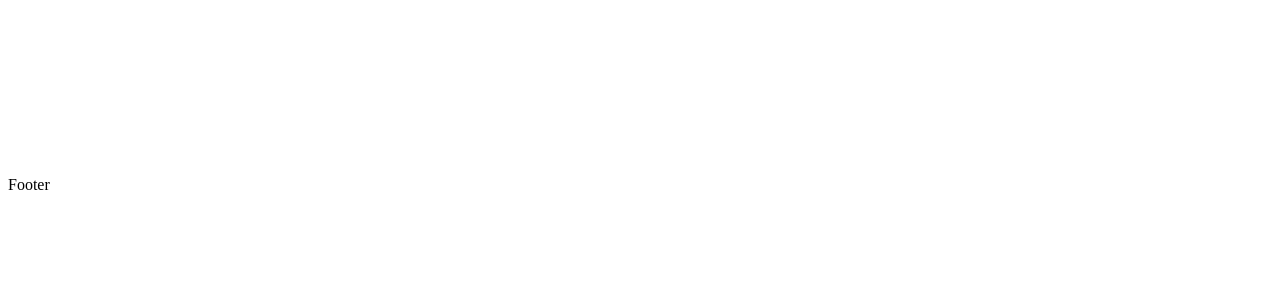
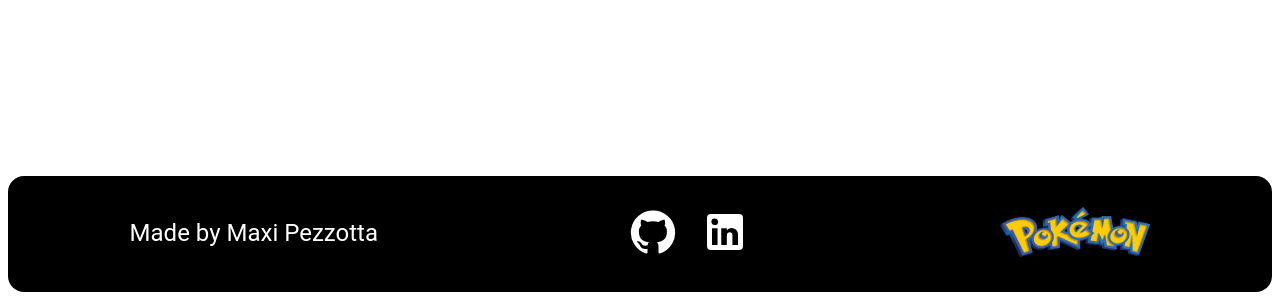
Before and after one commit to claudioacevedo25/pokedex, a Next.js app: page / in a window 1280 px wide. Shown: the part 893-1193 px from the top of the page. Before the commit the page ends 1095 px from the top, so only its background shows below. Built offline with nearby package versions, Linux system fonts and the light colour scheme.

Commit message:
feat basic footer

```diff
--- a/components/molecules/Footer/footer.component.tsx
+++ b/components/molecules/Footer/footer.component.tsx
@@ -1,5 +1,32 @@
+import Image from "next/image"
+import { Typography } from "@mui/material"
+import GitHubIcon from "@mui/icons-material/GitHub"
+import LinkedInIcon from "@mui/icons-material/LinkedIn"
+import Pokemon from "public/images/pokemon.webp"
 import styles from "./footer.module.css"
+import Link from "next/link"
 
 export const FooterComponent = () => (
-  <div className={styles.container}>Footer</div>
+  <footer className={styles.container}>
+    <div>
+      <Typography variant="h5">Made by Maxi Pezzotta</Typography>
+    </div>
+    <div className={styles.container__social}>
+      <Link href="https://github.com/claudioacevedo25">
+        <GitHubIcon />
+      </Link>
+      <Link href="https://www.linkedin.com/in/mpezzotta-software-engineer/">
+        <LinkedInIcon />
+      </Link>
+    </div>
+    <div>
+      <Image
+        src={Pokemon}
+        width={150}
+        height={50}
+        alt="pokemon footer"
+        placeholder="blur"
+      />
+    </div>
+  </footer>
 )
--- a/components/molecules/Footer/footer.module.css
+++ b/components/molecules/Footer/footer.module.css
@@ -0,0 +1,30 @@
+.container,
+.container__social {
+  display: flex;
+  flex-direction: column;
+  gap: 1.5rem;
+  align-items: center;
+  background-color: black;
+  color: white;
+  padding: 1rem;
+  border-radius: 1rem;
+  text-align: center;
+}
+
+.container__social svg {
+  color: white;
+  width: 3rem;
+  height: 3rem;
+}
+
+.container__social {
+  flex-direction: row;
+}
+
+@media (min-width: 700px) {
+  .container,
+  .container__social {
+    flex-direction: row;
+    justify-content: space-around;
+  }
+}
```
